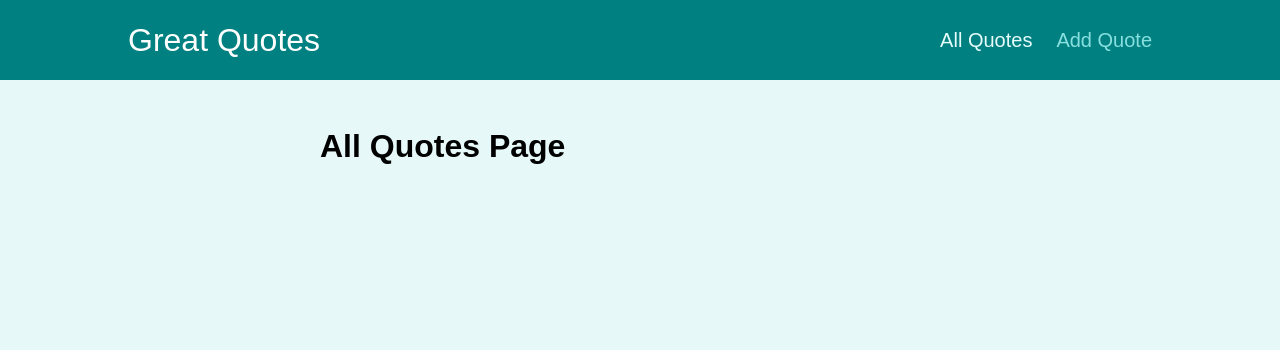
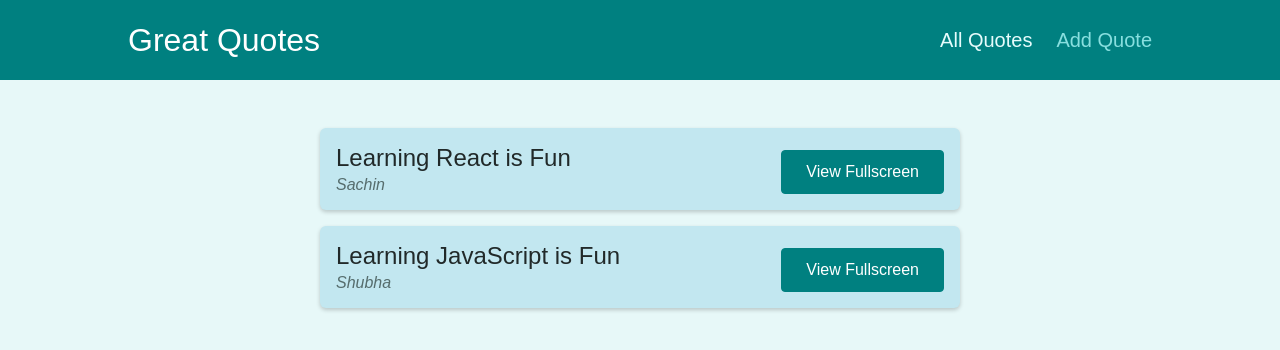
Before and after one commit to kamathsachin/react-router, a React (Create React App) app: page /quotes in a window 1280 px wide. Shown: the top 350 px of the page. Built offline with nearby package versions, Linux system fonts and the light colour scheme.

Commit message:
Implemented Linking for New Quote and Quote Details

```diff
--- a/src/components/quotes/QuoteItem.js
+++ b/src/components/quotes/QuoteItem.js
@@ -1,3 +1,4 @@
+import { Link } from 'react-router-dom';
 import classes from './QuoteItem.module.css';
 
 const QuoteItem = (props) => {
@@ -9,9 +10,9 @@
         </blockquote>
         <figcaption>{props.author}</figcaption>
       </figure>
-      <a className='btn'>
+      <Link to={`/quotes/${props.id}`} className="btn">
         View Fullscreen
-      </a>
+      </Link>
     </li>
   );
 };
--- a/src/pages/AllQuotes.js
+++ b/src/pages/AllQuotes.js
@@ -1,5 +1,19 @@
+import QuoteList from '../components/quotes/QuoteList';
+const DUMMY_QUOTES = [
+  {
+    id: 'q1',
+    author: 'Sachin',
+    text: 'Learning React is Fun',
+  },
+  {
+    id: 'q2',
+    author: 'Shubha',
+    text: 'Learning JavaScript is Fun',
+  },
+];
+
 const AllQuotes = () => {
-  return <h1>All Quotes Page</h1>;
+  return <QuoteList quotes={DUMMY_QUOTES} />;
 };
 
 export default AllQuotes;
--- a/src/pages/NewQuote.js
+++ b/src/pages/NewQuote.js
@@ -1,5 +1,11 @@
+import QuoteForm from '../components/quotes/QuoteForm';
+
 const NewQuote = () => {
-  return <h1>New Quote Page</h1>;
+  const addQuoteHandler = (quoteData) => {
+    console.log(quoteData);
+  };
+
+  return <QuoteForm onAddQuote={addQuoteHandler} />;
 };
 
 export default NewQuote;
--- a/src/pages/QuoteDetail.js
+++ b/src/pages/QuoteDetail.js
@@ -1,13 +1,32 @@
 import { useParams, Route } from 'react-router-dom';
 import Comments from '../components/comments/Comments';
+import HighlightedQuote from '../components/quotes/HighlightedQuote';
+
+const DUMMY_QUOTES = [
+  {
+    id: 'q1',
+    author: 'Sachin',
+    text: 'Learning React is Fun',
+  },
+  {
+    id: 'q2',
+    author: 'Shubha',
+    text: 'Learning JavaScript is Fun',
+  },
+];
 
 const QuoteDetail = () => {
   const params = useParams();
 
+  const quote = DUMMY_QUOTES.find((quote) => quote.id === params.quoteId);
+
+  if (!quote) {
+    return <p>No Quote Found</p>;
+  }
+
   return (
     <section>
-      <h1>Quote Detail Page</h1>
-      <p>{params.quoteId}</p>
+      <HighlightedQuote text={quote.text} author={quote.author} />
       <Route path={`/quotes/${params.quoteId}/comments`}>
         <Comments />
       </Route>
```
